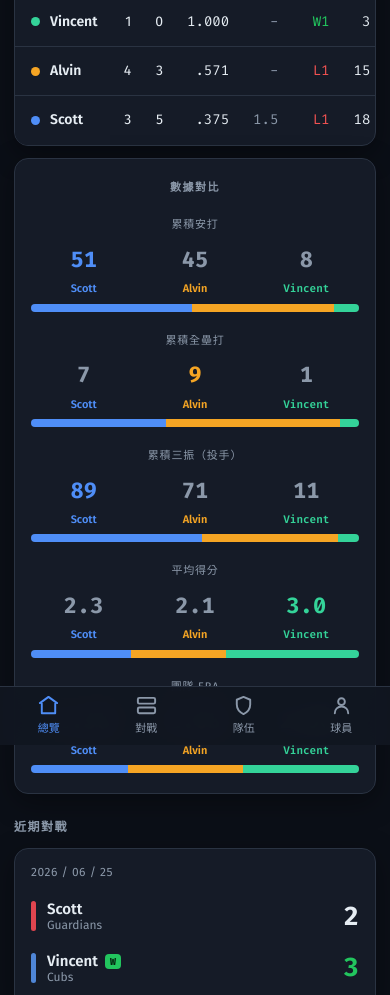
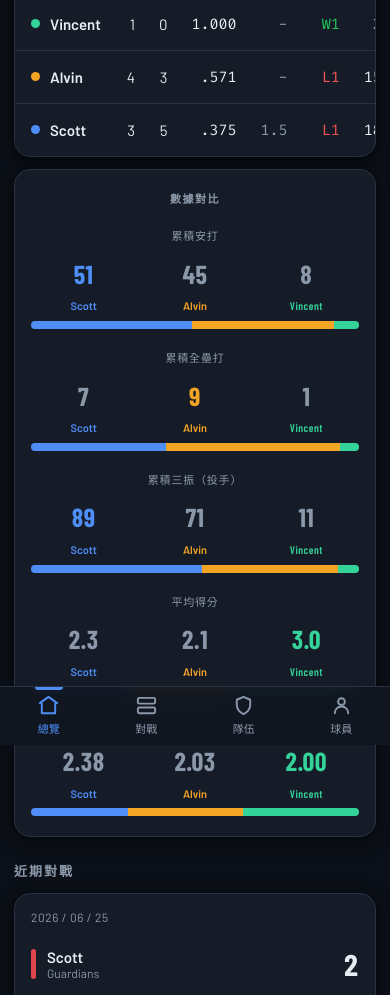
Before and after one commit to Olddsun/mlb-tracker, a plain HTML site: page index.html in a window 390 px wide. Shown: the part 99-1094 px from the top of the page. Drawn offline with nearby package versions, Linux system fonts and the light colour scheme.

Commit message:
iOS-first UI: Barlow Condensed font, touch optimizations, nav indicator, improved active states

```diff
--- a/css/styles.css
+++ b/css/styles.css
@@ -1,5 +1,5 @@
 /* ============ MLB The Show Tracker — broadcast dark theme (mobile-first) ============ */
-@import url('https://fonts.googleapis.com/css2?family=Fira+Code:wght@400;500;600;700&family=Fira+Sans:wght@300;400;500;600;700&display=swap');
+@import url('https://fonts.googleapis.com/css2?family=Barlow+Condensed:wght@400;500;600;700&family=Barlow:wght@300;400;500;600;700&family=Fira+Code:wght@400;500;600;700&display=swap');
 
 :root {
   --bg: #0b0f17;
@@ -15,22 +15,24 @@
   --scott: #4f8ef7;
   --alvin: #f5a524;
   --vincent: #34d399;
-  --radius: 14px;
-  --shadow: 0 8px 28px rgba(0, 0, 0, 0.35);
+  --radius: 16px;
+  --shadow: 0 4px 20px rgba(0, 0, 0, 0.45), 0 1px 4px rgba(0,0,0,0.3);
   --safe-b: env(safe-area-inset-bottom, 0px);
+  --condensed: 'Barlow Condensed', sans-serif;
 }
 
 * { box-sizing: border-box; margin: 0; padding: 0; }
 html { scroll-behavior: smooth; -webkit-text-size-adjust: 100%; }
 
 body {
-  font-family: 'Fira Sans', system-ui, -apple-system, sans-serif;
+  font-family: 'Barlow', system-ui, -apple-system, sans-serif;
   background: var(--bg);
   color: var(--text);
   font-size: 16px;
   line-height: 1.6;
   -webkit-font-smoothing: antialiased;
-  /* 底部留空給 mobile bottom nav */
+  -webkit-tap-highlight-color: transparent;
+  overscroll-behavior-y: contain;
   padding-bottom: calc(64px + var(--safe-b));
 }
 
@@ -55,7 +57,7 @@
 @keyframes spin { to { transform: rotate(360deg); } }
 .player-link { color: inherit; text-decoration: none; border-bottom: 1px dashed var(--border); }
 .player-link:hover { color: var(--accent); border-bottom-color: var(--accent); }
-.brand { display: flex; align-items: center; gap: 9px; font-weight: 700; font-size: 17px; letter-spacing: .3px; }
+.brand { display: flex; align-items: center; gap: 9px; font-family: var(--condensed); font-weight: 700; font-size: 19px; letter-spacing: 1px; text-transform: uppercase; }
 .brand .brand-logo { width: 30px; height: 30px; border-radius: 8px; flex: none; display: block; }
 
 /* top nav: 手機隱藏，桌面顯示 */
@@ -73,14 +75,18 @@
 .bottom-tabs a {
   flex: 1; display: flex; flex-direction: column; align-items: center; justify-content: center;
   gap: 3px; min-height: 58px; color: var(--muted); font-size: 11px; font-weight: 500;
-  cursor: pointer; transition: color .2s;
+  cursor: pointer; transition: color .15s; touch-action: manipulation; position: relative;
 }
 .bottom-tabs a svg { width: 23px; height: 23px; }
 .bottom-tabs a.active { color: var(--accent); }
-.bottom-tabs a:active { background: var(--surface-2); }
+.bottom-tabs a.active::before {
+  content: ''; position: absolute; top: 0; left: 50%; transform: translateX(-50%);
+  width: 28px; height: 3px; background: var(--accent); border-radius: 0 0 3px 3px;
+}
+.bottom-tabs a:active { color: var(--text); }
 
 /* ---------- Generic ---------- */
-.section-title { font-size: 12px; text-transform: uppercase; letter-spacing: 1.5px; color: var(--muted); margin: 24px 0 11px; font-weight: 600; }
+.section-title { font-family: var(--condensed); font-size: 13px; text-transform: uppercase; letter-spacing: 2px; color: var(--muted); margin: 24px 0 11px; font-weight: 600; }
 main { padding-top: 18px; }
 .card { background: var(--surface); border: 1px solid var(--border); border-radius: var(--radius); }
 
@@ -91,7 +97,7 @@
 .standings-tbl { border-collapse: collapse; font-size: 14px; white-space: nowrap; }
 .standings-tbl thead th { color: var(--muted); font-size: 11px; font-weight: 500; text-transform: uppercase; letter-spacing: .5px; padding: 10px 12px; text-align: right; border-bottom: 1px solid var(--border); background: var(--surface-2); }
 .standings-tbl thead th.sl { text-align: left; padding-left: 16px; position: sticky; left: 0; background: var(--surface-2); z-index: 2; }
-.standings-tbl td { padding: 13px 12px; border-bottom: 1px solid var(--border); text-align: right; }
+.standings-tbl td { padding: 14px 12px; border-bottom: 1px solid var(--border); text-align: right; font-size: 15px; }
 .standings-tbl tr:last-child td { border-bottom: none; }
 .standings-tbl td.sl { text-align: left; padding-left: 16px; position: sticky; left: 0; background: var(--surface); z-index: 1; }
 .standings-tbl .pl-row { display: flex; align-items: center; gap: 10px; font-weight: 600; }
@@ -112,7 +118,7 @@
 .h2h-top { display: flex; align-items: center; justify-content: center; gap: clamp(10px, 4vw, 48px); }
 .h2h-player { text-align: center; flex: 1; min-width: 0; }
 .h2h-player .name { font-size: clamp(19px, 6vw, 34px); font-weight: 700; }
-.h2h-player .wins { font-family: 'Fira Code', monospace; font-size: clamp(46px, 16vw, 72px); font-weight: 700; line-height: 1; margin-top: 4px; }
+.h2h-player .wins { font-family: var(--condensed); font-size: clamp(46px, 16vw, 72px); font-weight: 700; line-height: 1; margin-top: 4px; letter-spacing: 1px; }
 .h2h-player .wr { color: var(--muted); font-size: 13px; margin-top: 4px; }
 .h2h-player .name.scott { color: var(--scott); }
 .h2h-player .name.alvin { color: var(--alvin); }
@@ -127,7 +133,7 @@
 .cmp-lab { font-size: 11px; color: var(--muted); text-align: center; margin-bottom: 8px; text-transform: uppercase; letter-spacing: .8px; }
 .cmp-cols { display: flex; gap: 6px; margin-bottom: 6px; }
 .cmp-col { flex: 1; text-align: center; }
-.cmp-col .v { font-family: 'Fira Code', monospace; font-size: 22px; font-weight: 700; color: var(--muted); display: block; }
+.cmp-col .v { font-family: var(--condensed); font-size: 26px; font-weight: 700; color: var(--muted); display: block; letter-spacing: .5px; }
 .cmp-col .pname { font-size: 11px; color: var(--muted); margin-top: 3px; display: block; font-weight: 600; }
 .cmp-col .pname.s { color: var(--scott); }
 .cmp-col .pname.a { color: var(--alvin); }
@@ -144,24 +150,24 @@
 
 .stat-row { display: grid; grid-template-columns: repeat(3, 1fr); gap: 10px; margin-top: 12px; }
 .stat-box { background: var(--surface); border: 1px solid var(--border); border-radius: var(--radius); padding: 14px 8px; text-align: center; }
-.stat-box .v { font-family: 'Fira Code', monospace; font-size: clamp(22px, 6vw, 28px); font-weight: 700; }
+.stat-box .v { font-family: var(--condensed); font-size: clamp(24px, 6vw, 30px); font-weight: 700; letter-spacing: .5px; }
 .stat-box .l { color: var(--muted); font-size: 11px; text-transform: uppercase; letter-spacing: .5px; margin-top: 4px; }
 
 /* ---------- Game cards ---------- */
-.game-card { padding: 14px 16px; margin-bottom: 11px; cursor: pointer; transition: border-color .2s, transform .15s; box-shadow: var(--shadow); }
-.game-card:active { transform: scale(.99); }
+.game-card { padding: 14px 16px; margin-bottom: 11px; cursor: pointer; transition: border-color .2s, transform .15s, background .15s; box-shadow: var(--shadow); touch-action: manipulation; }
+.game-card:active { transform: scale(.985); background: var(--surface-2); }
 .game-card .gc-date { font-size: 12px; color: var(--muted); margin-bottom: 8px; letter-spacing: .5px; }
 .gc-side { display: flex; align-items: center; gap: 11px; padding: 5px 0; }
 .gc-side .tcolor { width: 5px; height: 30px; border-radius: 3px; flex: none; }
 .gc-side .who { display: flex; flex-direction: column; line-height: 1.2; min-width: 0; }
 .gc-side .who .pl { font-weight: 600; font-size: 15px; }
 .gc-side .who .tm { font-size: 12px; color: var(--muted); }
-.gc-side .score { margin-left: auto; font-family: 'Fira Code', monospace; font-size: 26px; font-weight: 700; }
+.gc-side .score { margin-left: auto; font-family: var(--condensed); font-size: 30px; font-weight: 700; letter-spacing: .5px; }
 .gc-side.win .score { color: var(--win); }
 .gc-side.win .pl::after { content: 'W'; font-family: 'Fira Code', monospace; font-size: 10px; background: var(--win); color: #04210f; padding: 1px 5px; border-radius: 4px; margin-left: 7px; vertical-align: middle; font-weight: 700; }
 
 /* ---------- Game detail ---------- */
-.back { display: inline-flex; align-items: center; gap: 6px; color: var(--muted); font-size: 15px; margin-bottom: 16px; cursor: pointer; min-height: 44px; }
+.back { display: inline-flex; align-items: center; gap: 6px; color: var(--muted); font-size: 15px; margin-bottom: 16px; cursor: pointer; min-height: 44px; touch-action: manipulation; }
 .back:active { color: var(--text); }
 .detail-head { padding: 18px 16px; box-shadow: var(--shadow); margin-bottom: 8px; }
 .dh-line { display: flex; align-items: center; gap: 12px; padding: 7px 0; }
@@ -169,7 +175,7 @@
 .dh-line .lbl { display: flex; flex-direction: column; line-height: 1.25; min-width: 0; }
 .dh-line .lbl .pl { font-weight: 700; font-size: 17px; }
 .dh-line .lbl .tm { font-size: 13px; color: var(--muted); }
-.dh-line .runs { margin-left: auto; font-family: 'Fira Code', monospace; font-size: 32px; font-weight: 700; }
+.dh-line .runs { margin-left: auto; font-family: var(--condensed); font-size: 36px; font-weight: 700; letter-spacing: .5px; }
 .dh-line.win .runs { color: var(--win); }
 .pog { text-align: center; font-size: 13px; color: var(--gold); margin-top: 14px; padding-top: 12px; border-top: 1px solid var(--border); }
 
@@ -233,9 +239,9 @@
 table.rank td.name .team-tag { color: var(--muted); font-size: 11px; font-weight: 400; margin-left: 5px; }
 
 .empty { text-align: center; color: var(--muted); padding: 50px 18px; }
-.toggle { display: inline-flex; gap: 4px; background: var(--surface-2); border-radius: 11px; padding: 4px; margin-bottom: 13px; }
-.toggle button { background: none; border: none; color: var(--muted); font: inherit; font-size: 14px; padding: 0 18px; min-height: 40px; border-radius: 8px; cursor: pointer; transition: .2s; }
-.toggle button.active { background: var(--accent); color: #fff; }
+.toggle { display: inline-flex; gap: 4px; background: var(--surface-2); border-radius: 12px; padding: 4px; margin-bottom: 13px; }
+.toggle button { background: none; border: none; color: var(--muted); font-family: 'Barlow', sans-serif; font-size: 14px; font-weight: 500; padding: 0 20px; min-height: 44px; border-radius: 9px; cursor: pointer; transition: .2s; touch-action: manipulation; }
+.toggle button.active { background: var(--accent); color: #fff; font-weight: 600; }
 .scroll-hint { font-size: 11px; color: var(--muted); margin: 6px 2px 0; display: flex; align-items: center; gap: 5px; }
 
 /* ============ Desktop (≥ 720px) ============ */
```
